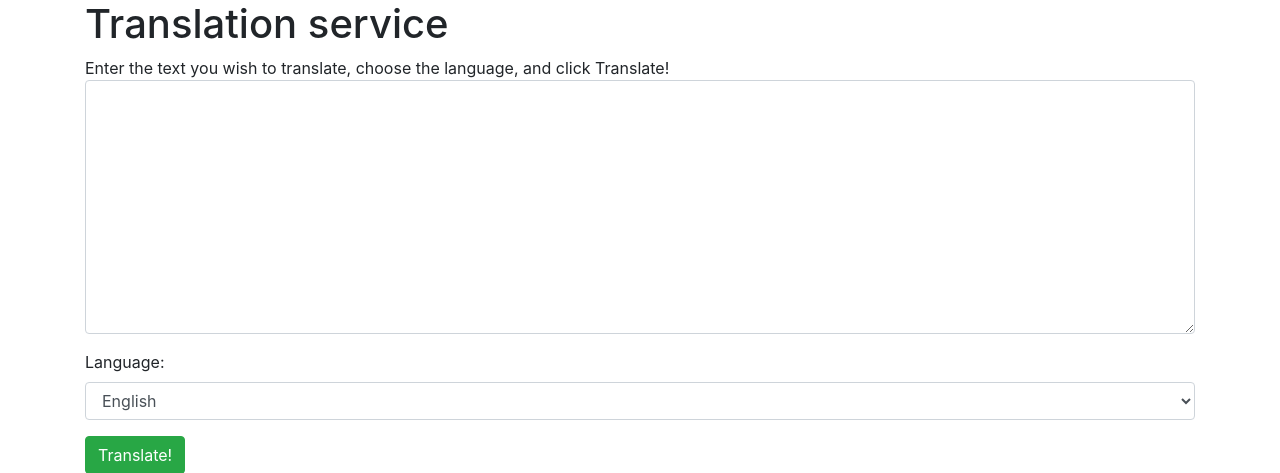
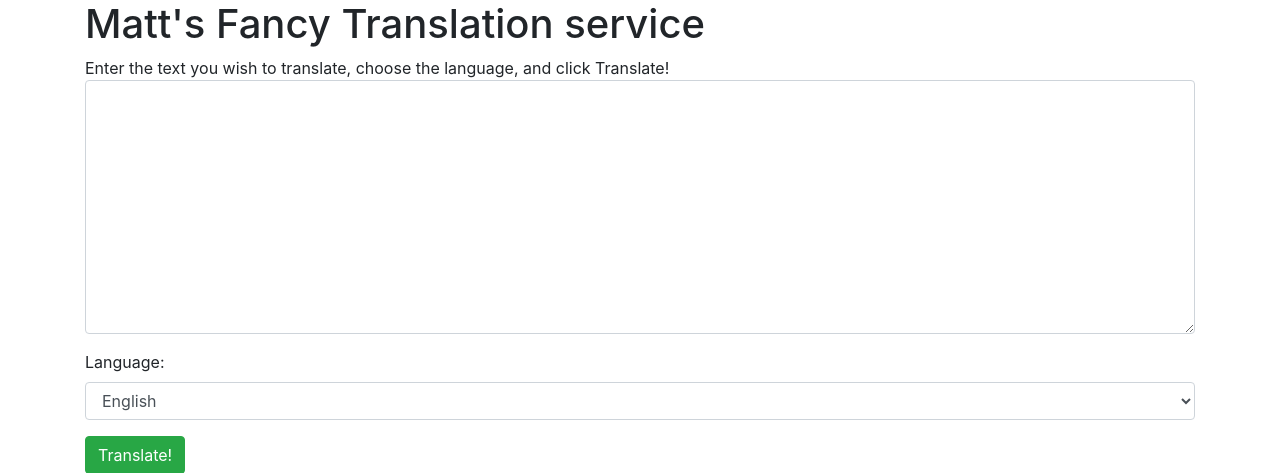
Before and after one commit to mathyousee/first-flask, a Flask app: page / in a window 1280 px wide. Shown: the top 473 px of the page. Run offline with Flask 3, Linux system fonts and the light colour scheme.

Commit message:
updated title

```diff
--- a/templates/index.html
+++ b/templates/index.html
@@ -5,11 +5,11 @@
     <meta name="viewport" content="width=device-width, initial-scale=1.0">
     <link rel="stylesheet" href="https://cdn.jsdelivr.net/npm/bootstrap@4.5.3/dist/css/bootstrap.min.css"
         integrity="sha384-TX8t27EcRE3e/ihU7zmQxVncDAy5uIKz4rEkgIXeMed4M0jlfIDPvg6uqKI2xXr2" crossorigin="anonymous">
-    <title>Translator</title>
+    <title>Matt's Fancy Translator</title>
 </head>
 <body>
     <div class="container">
-        <h1>Translation service</h1>
+        <h1>Matt's Fancy Translation service</h1>
         <div>Enter the text you wish to translate, choose the language, and click Translate!</div>
         <div>
             <form method="POST">
```
